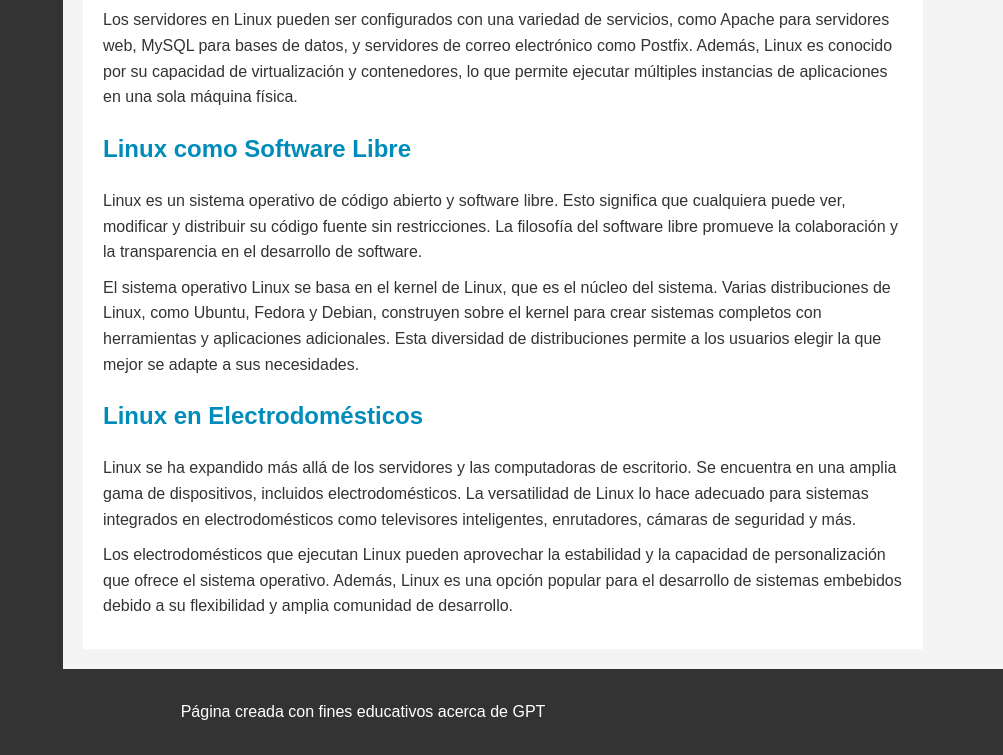
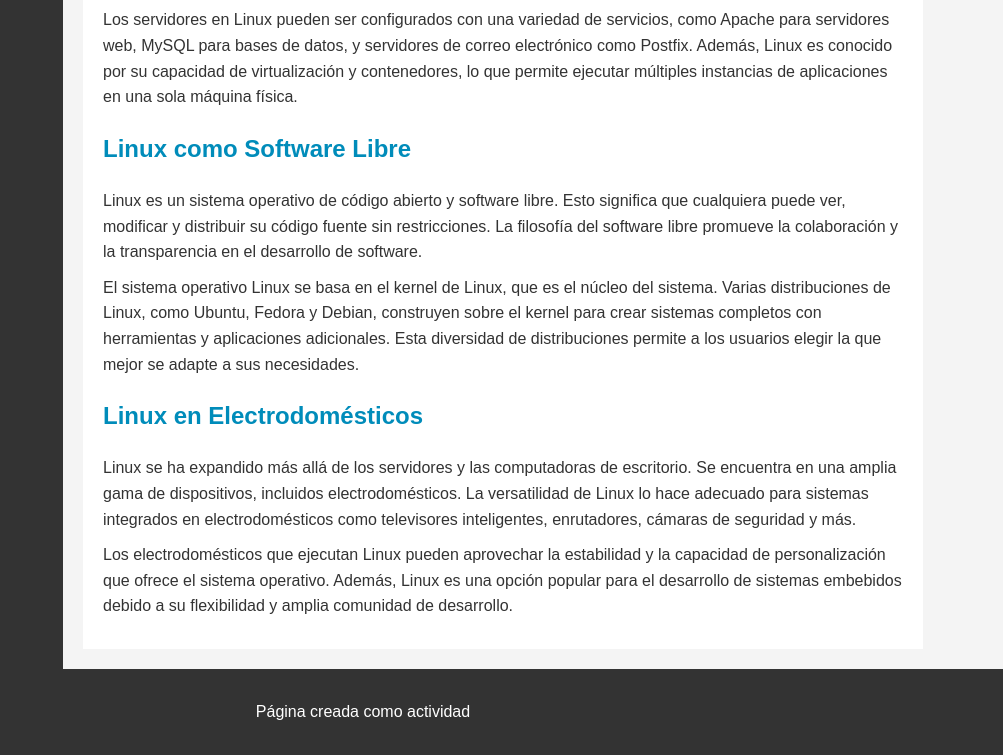
Before and after one commit to rainDevol/TareaSoftwareLibre, a plain HTML site: page index.html in a window 1280 px wide. Shown: the part 1404-2159 px from the top of the page, without its empty margins (277-1280 px from the left). Drawn offline with Linux system fonts and the light colour scheme.

Commit message:
Correcion final

```diff
--- a/index.html
+++ b/index.html
@@ -155,7 +155,7 @@
 
     </div>
     <footer>
-        <p>Página creada con fines educativos acerca de GPT</p>
+        <p>Página creada como actividad</p>
     </footer>
 </body>
 </html>
```
